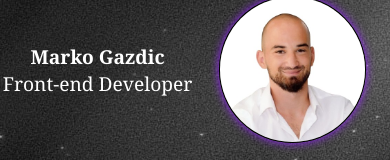
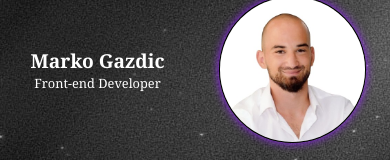
Before and after one commit to Gazdic93/M.G.-Portfolio, a plain HTML site: page index.html in a window 390 px wide. Shown: the part 482-642 px from the top of the page. Drawn offline with Linux system fonts and the light colour scheme.

Commit message:
Update style.css

```diff
--- a/assets/css/style.css
+++ b/assets/css/style.css
@@ -705,10 +705,16 @@ footer {
         }
 
 
-        #showcase h2,p{
+        #showcase h2{
 
             font-size: 1.2em;
         }
+
+        #showcase p {
+            font-size: 0.8em;
+        }
+
+
 
         #showcase{
 
```
